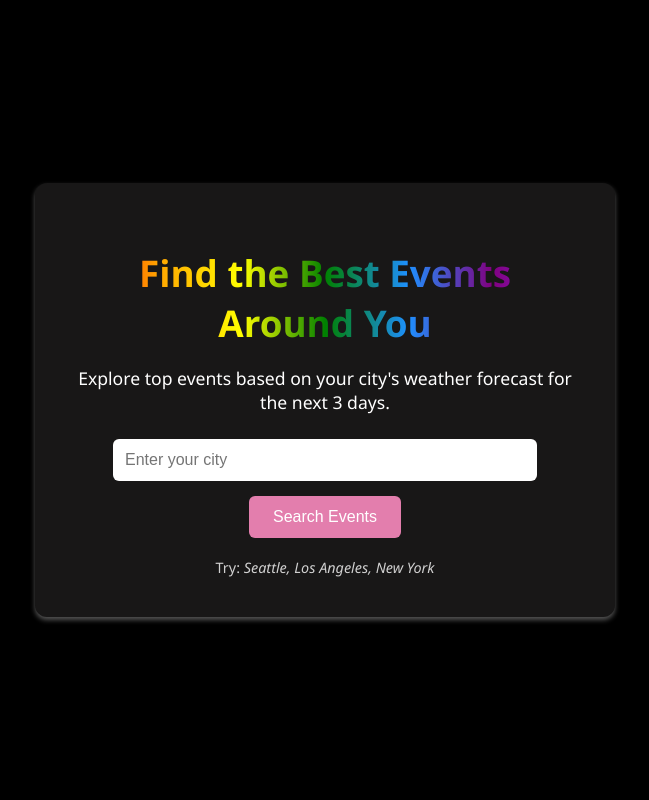
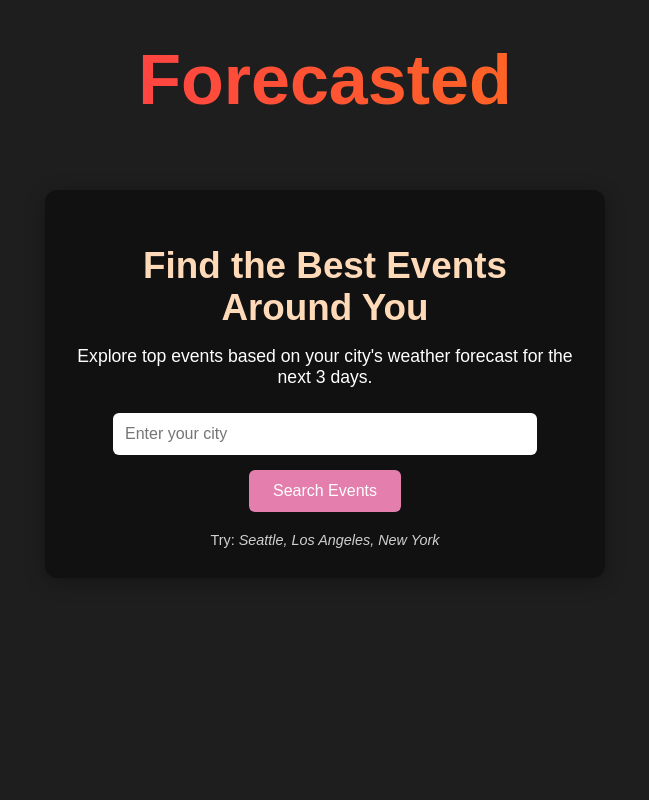
Before and after one commit to samantha0scalia/hcde310-final, a Flask app: page / in a window 1280 px wide. Shown: the whole page, without its empty margins (315-964 px from the left). Run offline with Flask 3, Linux system fonts and the light colour scheme.

Commit message:
Final Flask app, with title animations and complete functions and app .py

```diff
--- a/templates/index.html
+++ b/templates/index.html
@@ -6,31 +6,47 @@
     <link rel="icon" href="https://cdn-icons-png.flaticon.com/512/747/747310.png" type="image/png">
     <style>
         body {
-            font-family: 'Segoe UI', Tahoma, Geneva, Verdana, sans-serif;
-            background-color: #000;
-            color: white;
+    font-family: Arial, sans-serif;
+    background-color: #1e1e1e;
+    color: #fff;
     margin: 0;
     padding: 0;
-            min-height: 100vh;
-            display: flex;
-            align-items: center;
-            justify-content: center;
+    text-align: center;
+}
+
+.logo-text {
+    font-size: 70px;
+    font-weight: bold;
+    margin-top: 40px;
+    margin-bottom: 70px;
+    background: linear-gradient(90deg, #ff0080, #ff8c00, #40e0d0, #8a2be2);
+    background-size: 400% auto;
+    -webkit-background-clip: text;
+    -webkit-text-fill-color: transparent;
+    animation: rainbow 6s linear alternate-reverse infinite;
+}
+
+@keyframes rainbow {
+    0% {
+      background-position: 0% 50%}
+    100% {
+      background-position: 100% 50%}
 }
 
 .container {
-            background-color: rgba(151, 143, 143, 0.16);
-            padding: 40px;
+    background-color: #111;
     border-radius: 12px;
-            box-shadow: 0 3px 5px rgba(255, 255, 255, 0.33);
-            text-align: center;
+    padding: 30px;
+    width: 90%;
     max-width: 500px;
-            width: 90%;
+    margin: 0 auto;
+    box-shadow: 0 4px 20px rgba(0,0,0,0.3);
 }
 
         h1 {
             font-size: 2.3em;
             margin-bottom: 10px;
-            background: linear-gradient(to right, red, orange, yellow, green, dodgerblue, purple, blueviolet);
+            background: peachpuff;
             -webkit-background-clip: text;
             -webkit-text-fill-color: transparent;
         }
@@ -73,6 +89,7 @@
     </style>
 </head>
 <body>
+    <div class="logo-text">Forecasted</div>
     <div class="container">
         <h1>Find the Best Events Around You</h1>
         <p>Explore top events based on your city's weather forecast for the next 3 days.</p>
--- a/templates/results.html
+++ b/templates/results.html
@@ -11,7 +11,7 @@
         h1 {
             font-size: 2.5em;
             font-weight: initial;
-            background: linear-gradient(90deg, red, orange, yellow, green, blue);
+             background: linear-gradient(90deg, #ff0080, #ff8c00, #40e0d0, #8a2be2);
             -webkit-background-clip: text;
             -webkit-text-fill-color: transparent;
             margin-bottom: 40px;
```
Lines whose indentation alone changed are shown as unchanged.
